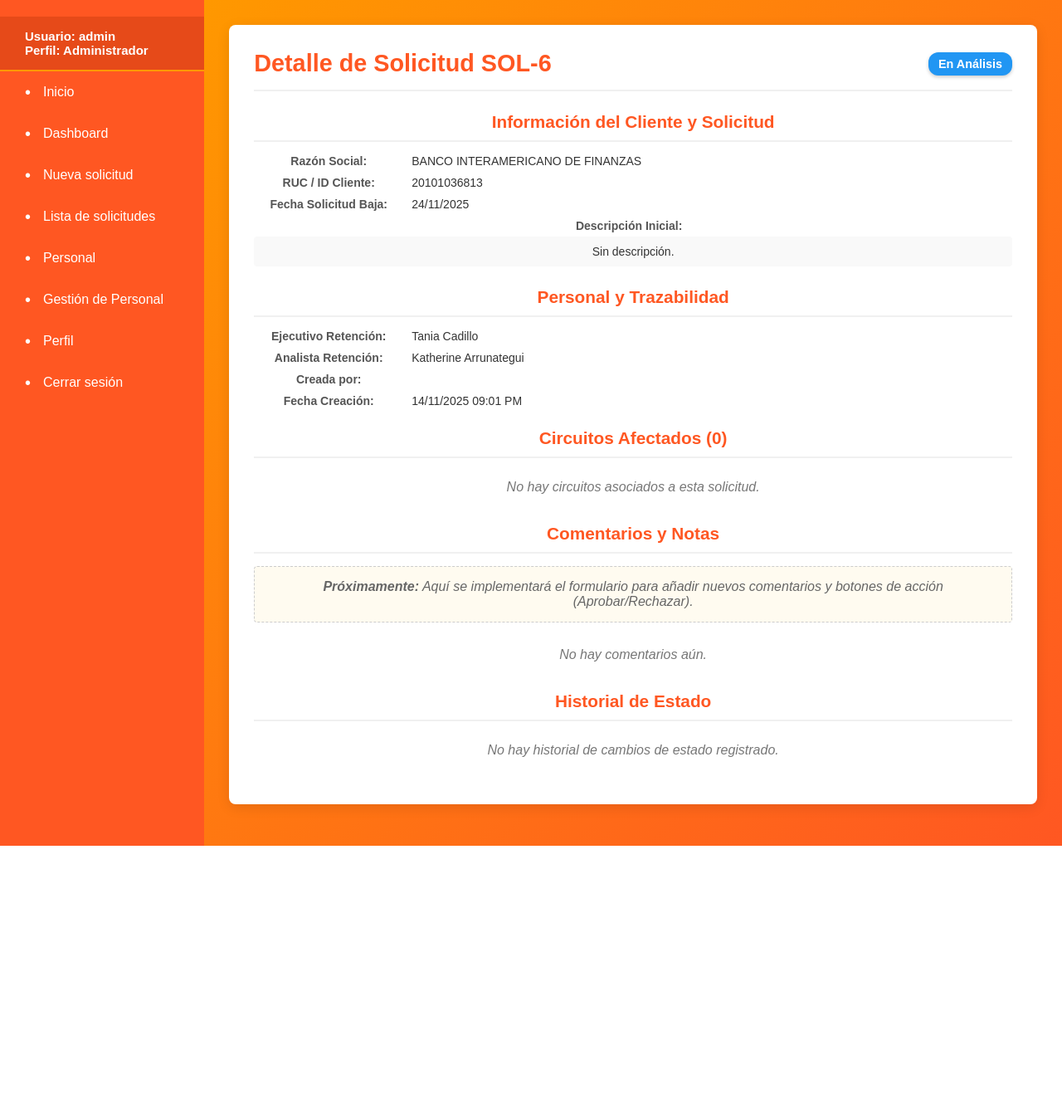
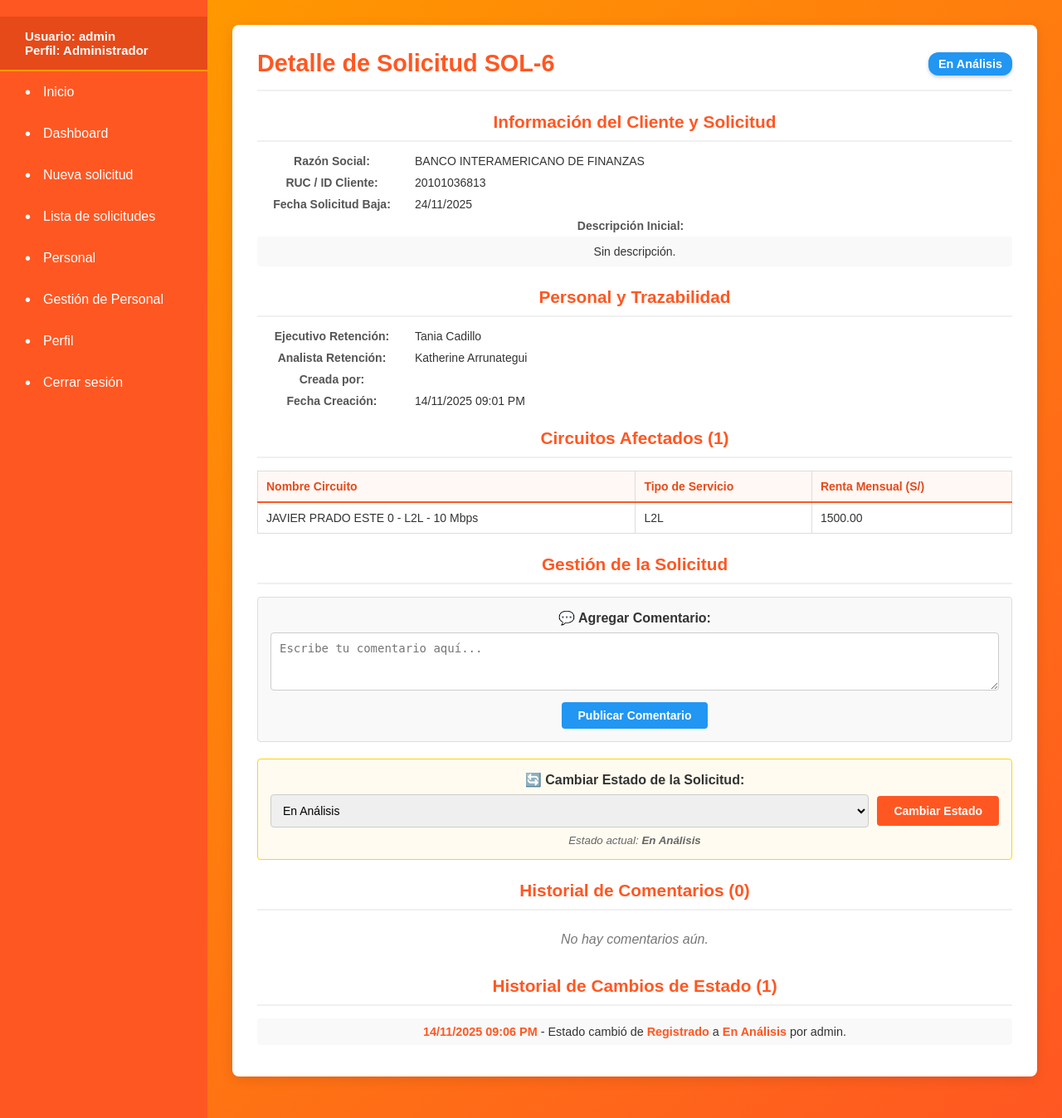
Before and after one commit to AlvaroSen/proyecot_int_hum_comp, a Django app: page /solicitud/detalle/6/ in a window 1280 px wide. Shown: the part 125-1472 px from the top of the page at 83% size. Before the commit the page ends 1144 px from the top, so only its background shows below. Run offline with Django 5.2, Linux system fonts and the light colour scheme; a user stored in the database is signed in; data comes from the database, SQL or seed files in the repository; both versions use the stored data as it was after the commit.

Commit message:
cambios de solicitud detalle

```diff
--- a/config/urls.py
+++ b/config/urls.py
@@ -6,7 +6,7 @@
 # -- Importamos los módulos de vistas
 from portal_retenciones.views import home
 from portal_retenciones.views.auth import auth as auth_views
-from portal_retenciones.views import pages # <-- Ya está importado
+from portal_retenciones.views import pages
 from portal_retenciones.views import api
 
 urlpatterns = [
@@ -19,17 +19,15 @@
 
     # -- Páginas de la Aplicación
     path('menu/', home.menu_view, name='menu'),
-
-    # --- AÑADIR ESTA NUEVA RUTA DEL DASHBOARD ---
     path('dashboard/', pages.dashboard_view, name='dashboard'),
-    # --------------------------------------------
 
     path('solicitud/nueva/', pages.nueva_solicitud_view, name='nueva_solicitud'),
     path('solicitudes/lista/', pages.lista_solicitudes_view, name='lista_solicitudes'),
     path('personal/', pages.personal_view, name='personal'),
 
-    # -- RUTA AÑADIDA PARA EL DETALLE DE SOLICITUD
+    # -- RUTAS DE DETALLE DE SOLICITUD
     path('solicitud/detalle/<int:solicitud_id>/', pages.solicitud_detalle_view, name='solicitud_detalle'),
+    path('solicitud/<int:solicitud_id>/accion/', pages.procesar_accion_solicitud, name='procesar_accion_solicitud'),  # NUEVA RUTA
 
     path('gestion-personal/', pages.gestion_personal_view, name='gestion_personal'),
     path('perfil/', pages.perfil_view, name='perfil'),
--- a/portal_retenciones/views/pages.py
+++ b/portal_retenciones/views/pages.py
@@ -2,18 +2,22 @@
 
 from django.shortcuts import render, redirect, get_object_or_404
 from django.contrib.auth.decorators import login_required
+from django.contrib import messages
 from portal_retenciones.decorators import permission_required
+from django.utils import timezone
 
-# Importamos solo los modelos necesarios para las 4 métricas principales
+# Importamos los modelos necesarios
 from portal_retenciones.models import (
     Cliente,
     Solicitud,
     EjecutivoRetencion,
     AnalistaRetencion,
-    # Ya no es necesaria la importación de 'Count'
+    Comentario,
+    HistorialEstado,
+    EstadoAtencion,
 )
 
-# --- VISTAS DE PÁGINA EXISTENTES (SIN CAMBIOS) ---
+# --- VISTAS DE PÁGINA EXISTENTES ---
 
 @permission_required('portal_retenciones.can_create_solicitud')
 def nueva_solicitud_view(request):
@@ -37,7 +41,91 @@
 def solicitud_detalle_view(request, solicitud_id):
     """Muestra el detalle y la trazabilidad de una solicitud específica."""
     solicitud = get_object_or_404(Solicitud, id=solicitud_id)
-    return render(request, 'solicitud_detalle.html', {'solicitud': solicitud})
+
+    # Obtener los circuitos asociados a la solicitud
+    circuitos_asociados = solicitud.circuitos.all()
+
+    # Obtener comentarios ordenados por fecha (más reciente primero)
+    comentarios = Comentario.objects.filter(solicitud=solicitud).order_by('-fecha_comentario')
+
+    # Obtener historial de estados ordenados por fecha (más reciente primero)
+    historial_estado = HistorialEstado.objects.filter(solicitud=solicitud).order_by('-fecha_cambio')
+
+    # Obtener todos los estados disponibles para el selector
+    estados_disponibles = EstadoAtencion.objects.all()
+
+    context = {
+        'solicitud': solicitud,
+        'circuitos_asociados': circuitos_asociados,
+        'comentarios': comentarios,
+        'historial_estado': historial_estado,
+        'estados_disponibles': estados_disponibles,
+    }
+
+    return render(request, 'solicitud_detalle.html', context)
+
+
+@login_required
+def procesar_accion_solicitud(request, solicitud_id):
+    """Procesa las acciones sobre una solicitud: agregar comentario o cambiar estado."""
+
+    if request.method != 'POST':
+        return redirect('solicitud_detalle', solicitud_id=solicitud_id)
+
+    solicitud = get_object_or_404(Solicitud, id=solicitud_id)
+
+    # Determinar qué acción se está ejecutando
+    accion = request.POST.get('accion')
+
+    # --- ACCIÓN: Agregar Comentario ---
+    if accion == 'agregar_comentario':
+        comentario_texto = request.POST.get('comentario', '').strip()
+
+        if comentario_texto:
+            Comentario.objects.create(
+                solicitud=solicitud,
+                usuario=f"{request.user.first_name} {request.user.last_name}" or request.user.username,
+                comentario=comentario_texto
+            )
+            messages.success(request, '✅ Comentario agregado exitosamente.')
+        else:
+            messages.warning(request, '⚠️ El comentario no puede estar vacío.')
+
+    # --- ACCIÓN: Cambiar Estado ---
+    elif accion == 'cambiar_estado':
+        nuevo_estado_id = request.POST.get('nuevo_estado')
+
+        if nuevo_estado_id:
+            try:
+                nuevo_estado = EstadoAtencion.objects.get(id=nuevo_estado_id)
+                estado_anterior = solicitud.estado_actual
+
+                # Solo registrar si el estado cambió
+                if nuevo_estado.id != estado_anterior.id:
+                    # Crear registro en el historial
+                    HistorialEstado.objects.create(
+                        solicitud=solicitud,
+                        estado_anterior=estado_anterior,
+                        estado_nuevo=nuevo_estado,
+                        usuario_cambio=f"{request.user.first_name} {request.user.last_name}" or request.user.username
+                    )
+
+                    # Actualizar el estado actual de la solicitud
+                    solicitud.estado_actual = nuevo_estado
+                    solicitud.save()
+
+                    messages.success(request, f'✅ Estado cambiado a: {nuevo_estado.nombre_estado}')
+                else:
+                    messages.info(request, 'ℹ️ El estado seleccionado es el mismo que el actual.')
+
+            except EstadoAtencion.DoesNotExist:
+                messages.error(request, '❌ Estado no válido.')
+        else:
+            messages.warning(request, '⚠️ Debe seleccionar un estado.')
+
+    # Redirigir de vuelta a la página de detalle
+    return redirect('solicitud_detalle', solicitud_id=solicitud_id)
+
 
 @permission_required('portal_retenciones.can_manage_personnel')
 def gestion_personal_view(request):
@@ -75,7 +163,6 @@
         'total_solicitudes': total_solicitudes,
         'solicitudes_pendientes': solicitudes_pendientes,
         'solicitudes_resueltas': solicitudes_resueltas,
-        # Ya NO se incluye 'distribucion_estado_list'
     }
 
     return render(request, 'dashboard.html', context)
--- a/templates/solicitud_detalle.html
+++ b/templates/solicitud_detalle.html
@@ -11,7 +11,7 @@
         box-shadow: 0 4px 15px rgba(0, 0, 0, 0.1);
         padding: 30px;
         margin-bottom: 20px;
-        color: #333; /* CRÍTICO: Todo el texto oscuro por defecto */
+        color: #333;
     }
 
     .detail-card h1 {
@@ -115,22 +115,6 @@
     .status-proceso { background-color: #2196f3; }
     .status-aprobado { background-color: #4CAF50; }
     .status-rechazado { background-color: #f44336; }
-
-    /* Placeholder del formulario */
-    .form-placeholder {
-        margin-bottom: 20px;
-        padding: 15px;
-        border: 1px dashed #ccc;
-        border-radius: 4px;
-        background-color: #fffbf0;
-        color: #666;
-        font-style: italic;
-    }
-
-    .form-placeholder p {
-        margin: 0;
-        color: #666;
-    }
 
     /* Lista de historial */
     .historial-list {
@@ -253,11 +237,69 @@
     </div>
 
     <div class="detail-section">
-        <h2>Comentarios y Notas</h2>
+        <h2>Gestión de la Solicitud</h2>
 
-        <div class="form-placeholder">
-            <p><strong>Próximamente:</strong> Aquí se implementará el formulario para añadir nuevos comentarios y botones de acción (Aprobar/Rechazar).</p>
-        </div>
+        <!-- Formulario para Agregar Comentario -->
+        <form method="POST" action="{% url 'procesar_accion_solicitud' solicitud.id %}" style="margin-bottom: 20px;">
+            {% csrf_token %}
+            <input type="hidden" name="accion" value="agregar_comentario">
+
+            <div style="background-color: #f9f9f9; padding: 15px; border-radius: 4px; border: 1px solid #ddd;">
+                <label for="comentario" style="display: block; margin-bottom: 8px; font-weight: bold; color: #333;">
+                    💬 Agregar Comentario:
+                </label>
+                <textarea
+                    id="comentario"
+                    name="comentario"
+                    rows="3"
+                    style="width: 100%; padding: 10px; border: 1px solid #ccc; border-radius: 4px; font-size: 14px; box-sizing: border-box;"
+                    placeholder="Escribe tu comentario aquí..."
+                ></textarea>
+                <button
+                    type="submit"
+                    style="margin-top: 10px; background-color: #2196f3; color: white; padding: 8px 20px; border: none; border-radius: 4px; cursor: pointer; font-size: 14px; font-weight: bold;">
+                    Publicar Comentario
+                </button>
+            </div>
+        </form>
+
+        <!-- Formulario para Cambiar Estado -->
+        <form method="POST" action="{% url 'procesar_accion_solicitud' solicitud.id %}">
+            {% csrf_token %}
+            <input type="hidden" name="accion" value="cambiar_estado">
+
+            <div style="background-color: #fffbf0; padding: 15px; border-radius: 4px; border: 1px solid #ffd700;">
+                <label for="nuevo_estado" style="display: block; margin-bottom: 8px; font-weight: bold; color: #333;">
+                    🔄 Cambiar Estado de la Solicitud:
+                </label>
+                <div style="display: flex; gap: 10px; align-items: center;">
+                    <select
+                        id="nuevo_estado"
+                        name="nuevo_estado"
+                        style="flex: 1; padding: 10px; border: 1px solid #ccc; border-radius: 4px; font-size: 14px;">
+                        <option value="">-- Seleccionar nuevo estado --</option>
+                        {% for estado in estados_disponibles %}
+                            <option value="{{ estado.id }}" {% if estado.id == solicitud.estado_actual.id %}selected{% endif %}>
+                                {{ estado.nombre_estado }}
+                            </option>
+                        {% endfor %}
+                    </select>
+                    <button
+                        type="submit"
+                        style="background-color: #ff5722; color: white; padding: 10px 20px; border: none; border-radius: 4px; cursor: pointer; font-size: 14px; font-weight: bold; white-space: nowrap;">
+                        Cambiar Estado
+                    </button>
+                </div>
+                <small style="display: block; margin-top: 8px; color: #666; font-style: italic;">
+                    Estado actual: <strong>{{ solicitud.estado_actual.nombre_estado }}</strong>
+                </small>
+            </div>
+        </form>
+
+    </div>
+
+    <div class="detail-section">
+        <h2>Historial de Comentarios ({{ comentarios|length }})</h2>
 
         {% if comentarios %}
             {% for comentario in comentarios %}
@@ -274,14 +316,14 @@
     </div>
 
     <div class="detail-section">
-        <h2>Historial de Estado</h2>
+        <h2>Historial de Cambios de Estado ({{ historial_estado|length }})</h2>
         {% if historial_estado %}
         <ul class="historial-list">
             {% for historial in historial_estado %}
             <li>
                 <strong>{{ historial.fecha_cambio|date:"d/m/Y h:i A" }}</strong> -
-                Estado: <strong>{{ historial.estado_nuevo.nombre_estado }}</strong>
-                (Anterior: {{ historial.estado_anterior.nombre_estado }})
+                Estado cambió de <strong>{{ historial.estado_anterior.nombre_estado }}</strong>
+                a <strong>{{ historial.estado_nuevo.nombre_estado }}</strong>
                 por {{ historial.usuario_cambio }}.
             </li>
             {% endfor %}
```
Also changed, not shown: db.sqlite3.
